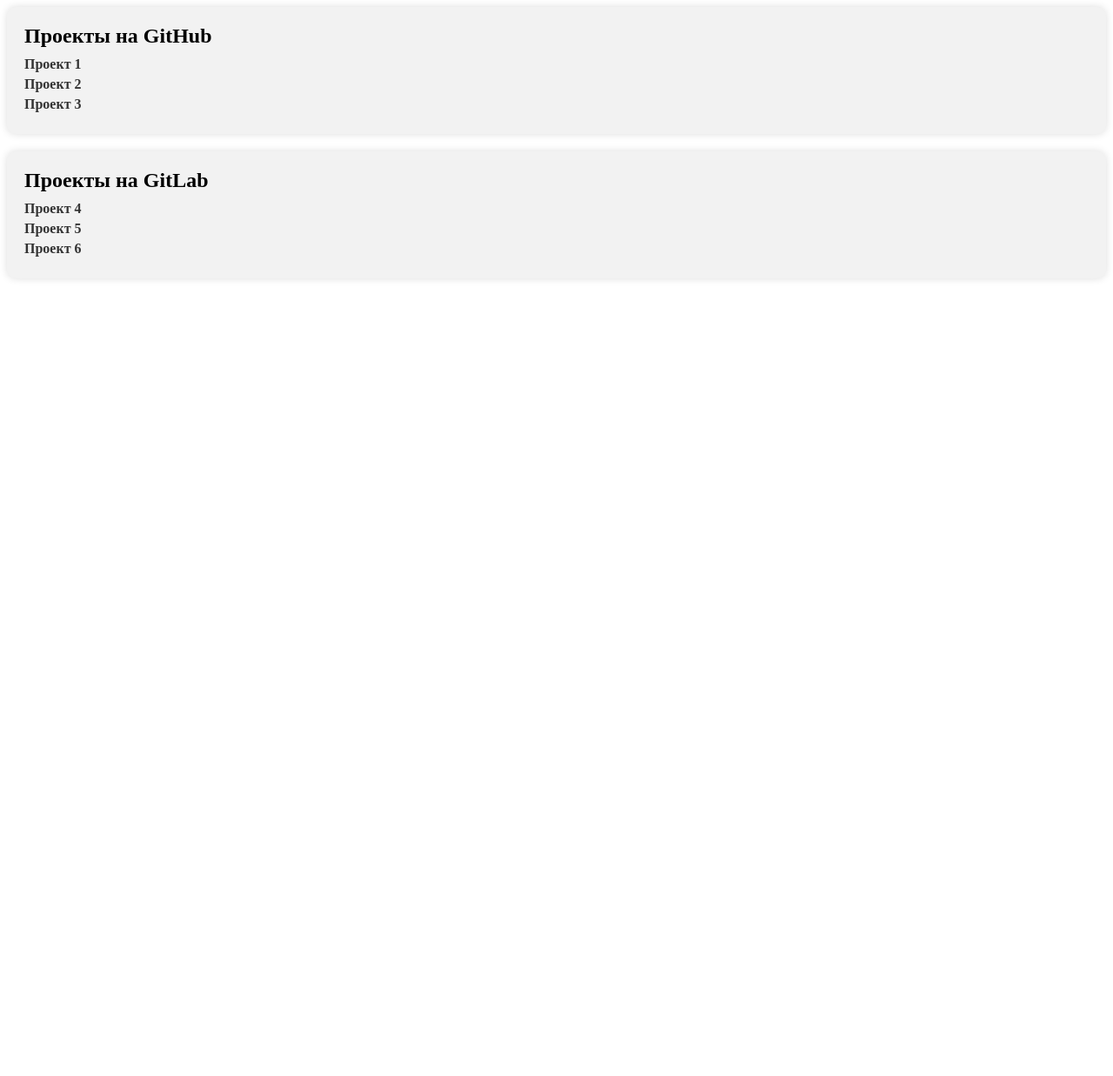
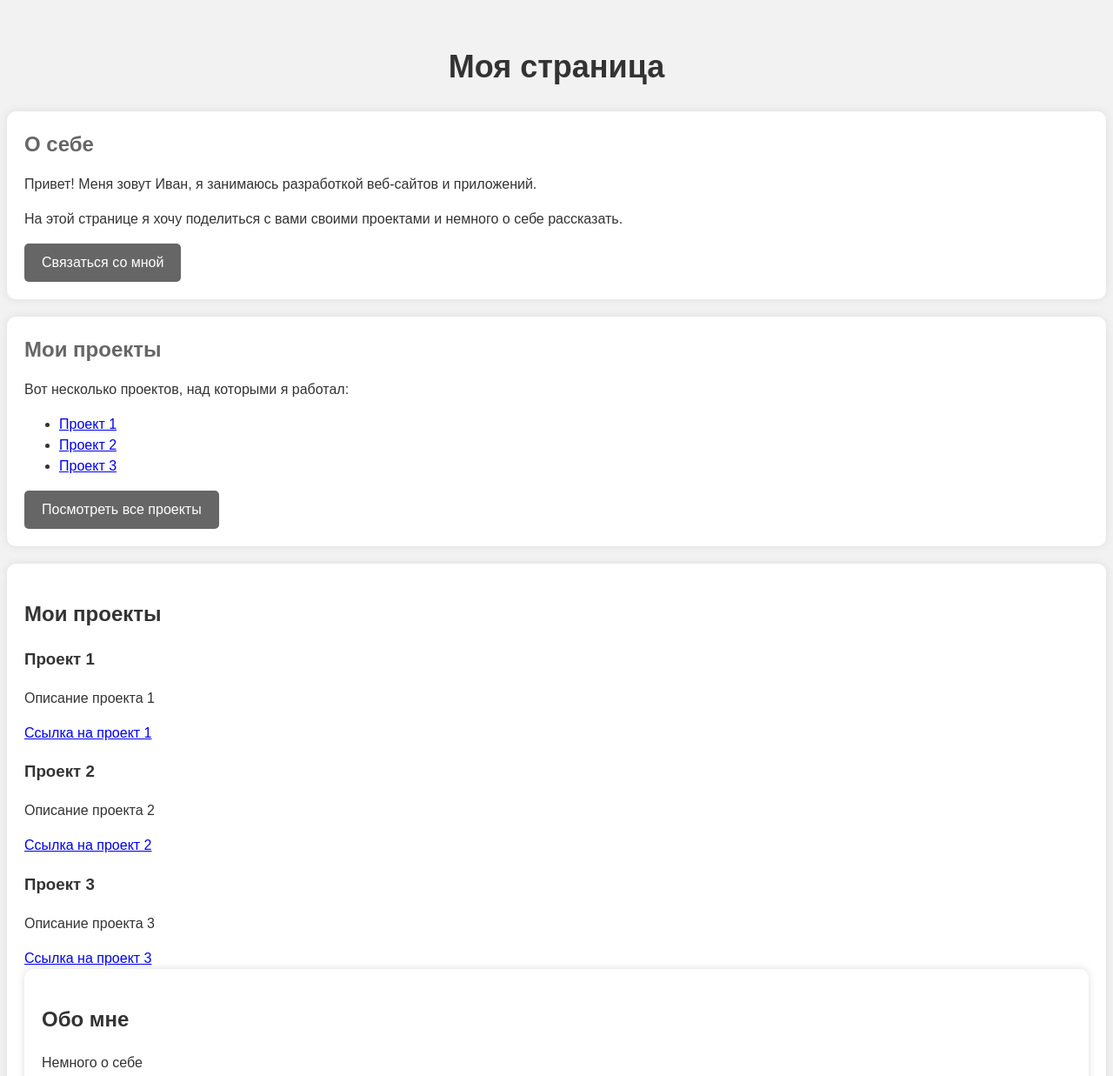
Before and after one commit to yevhenbiriukov/yevhenbiriukov.github.io, a plain HTML site: page index.html in a window 1280 px wide. Shown: the top 1237 px of the page at 87% size. Before the commit the page ends 800 px from the top, so only its background shows below. Drawn offline with Linux system fonts and the light colour scheme.

Commit message:
Initial commit

```diff
--- a/index.html
+++ b/index.html
@@ -1,12 +1,30 @@
 <!DOCTYPE html>
 <html>
+
 <head>
     <meta charset="UTF-8">
-    <title>Мои проекты</title>
+    <title>Моя страница</title>
     <style>
-      /* Стили для блоков */
+        /* Стили для страницы */
+        body {
+            background-color: #f2f2f2;
+            font-family: Arial, sans-serif;
+            font-size: 16px;
+            line-height: 1.5;
+            color: #333;
+        }
+
+        /* Стили для заголовка страницы */
+        h1 {
+            font-size: 36px;
+            font-weight: bold;
+            text-align: center;
+            margin-top: 50px;
+        }
+
+        /* Стили для блока */
         .block {
-        background-color: #f2f2f2;
+            background-color: #fff;
             padding: 20px;
             margin-bottom: 20px;
             border-radius: 10px;
@@ -18,49 +36,90 @@
             font-size: 24px;
             font-weight: bold;
             margin-bottom: 10px;
+            color: #666;
         }
 
-      /* Стили для списка ссылок */
-      .block-links {
-        margin: 0;
-        padding: 0;
-        list-style: none;
+        /* Стили для текста в блоке */
+        .block-text {
+            margin-bottom: 10px;
+            color: #333;
         }
 
-      /* Стили для элементов списка */
-      .block-link {
-        margin-bottom: 5px;
+        /* Стили для кнопки */
+        .btn {
+            display: inline-block;
+            padding: 10px 20px;
+            background-color: #666;
+            color: #fff;
+            text-decoration: none;
+            border-radius: 5px;
+            transition: all 0.3s;
         }
 
-      /* Стили для ссылок */
-      .block-link a {
-        color: #333;
-        text-decoration: none;
-        font-weight: bold;
-      }
-
-      /* Стили для ссылок при наведении курсора */
-      .block-link a:hover {
-        text-decoration: underline;
+        /* Стили для кнопки при наведении курсора */
+        .btn:hover {
+            background-color: #333;
+            color: #fff;
         }
     </style>
 </head>
+
 <body>
+    <h1>Моя страница</h1>
     <div class="block">
-      <div class="block-header">Проекты на GitHub</div>
-      <ul class="block-links">
-        <li class="block-link"><a href="https://github.com/user/project1">Проект 1</a></li>
-        <li class="block-link"><a href="https://github.com/user/project2">Проект 2</a></li>
-        <li class="block-link"><a href="https://github.com/user/project3">Проект 3</a></li>
+        <div class="block-header">О себе</div>
+        <div class="block-text">
+            <p>Привет! Меня зовут Иван, я занимаюсь разработкой веб-сайтов и приложений.</p>
+            <p>На этой странице я хочу поделиться с вами своими проектами и немного о себе рассказать.</p>
+        </div>
+        <a href="#" class="btn">Связаться со мной</a>
+    </div>
+    <div class="block">
+        <div class="block-header">Мои проекты</div>
+        <div class="block-text">
+            <p>Вот несколько проектов, над которыми я работал:</p>
+            <ul>
+                <li><a href="#">Проект 1</a></li>
+                <li><a href="#">Проект 2</a></li>
+                <li><a href="#">Проект 3</a></li>
             </ul>
         </div>
+        <a href="#" class="btn">Посмотреть все проекты</a>
+    </div>
     <div class="block">
-      <div class="block-header">Проекты на GitLab</div>
-      <ul class="block-links">
-        <li class="block-link"><a href="https://gitlab.com/user/project4">Проект 4</a></li>
-        <li class="block-link"><a href="https://gitlab.com/user/project5">Проект 5</a></li>
-        <li class="block-link"><a href="https://gitlab.com/user/project6">Проект 6</a></li>
+        <div class <div class="block">
+            <h2>Мои проекты</h2>
+            <div class="project-card">
+                <h3>Проект 1</h3>
+                <p>Описание проекта 1</p>
+                <a href="#">Ссылка на проект 1</a>
+            </div>
+            <div class="project-card">
+                <h3>Проект 2</h3>
+                <p>Описание проекта 2</p>
+                <a href="#">Ссылка на проект 2</a>
+            </div>
+            <div class="project-card">
+                <h3>Проект 3</h3>
+                <p>Описание проекта 3</p>
+                <a href="#">Ссылка на проект 3</a>
+            </div>
+        </div>
+
+        <div class="block">
+            <h2>Обо мне</h2>
+            <p>Немного о себе</p>
+        </div>
+
+        <div class="block">
+            <h2>Мои контакты</h2>
+            <ul>
+                <li><a href="#">Телефон</a></li>
+                <li><a href="#">Email</a></li>
+                <li><a href="#">Адрес</a></li>
             </ul>
         </div>
+    </div>
 </body>
+
 </html>
```
Lines whose indentation alone changed are shown as unchanged.
